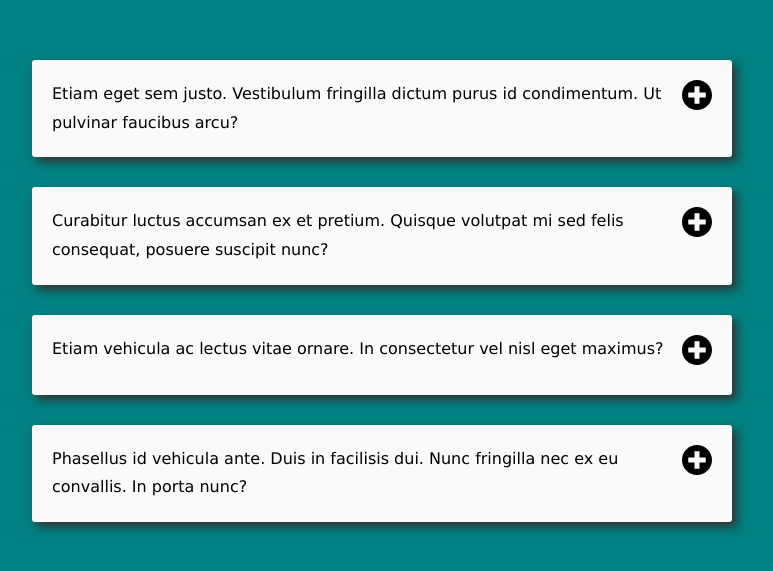
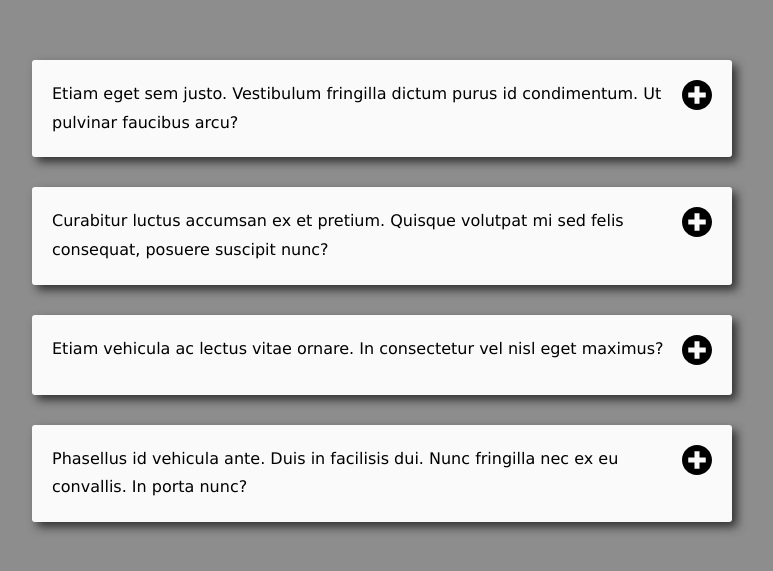
Before and after one commit to JShad30/faqs, a plain HTML site: page index.html in a window 1280 px wide. Shown: the part 109-680 px from the top of the page, without its empty margins (258-1031 px from the left). Drawn offline with Linux system fonts and the light colour scheme.

Commit message:
Change to background colour.

```diff
--- a/assets/css/style.css
+++ b/assets/css/style.css
@@ -6,7 +6,7 @@
 }
 
 body {
-    background-color: teal;
+    background-color: #8d8d8d;
 }
 
 .container {
```
Also changed, not shown: assets/js/main.js (line endings or trailing spaces).
